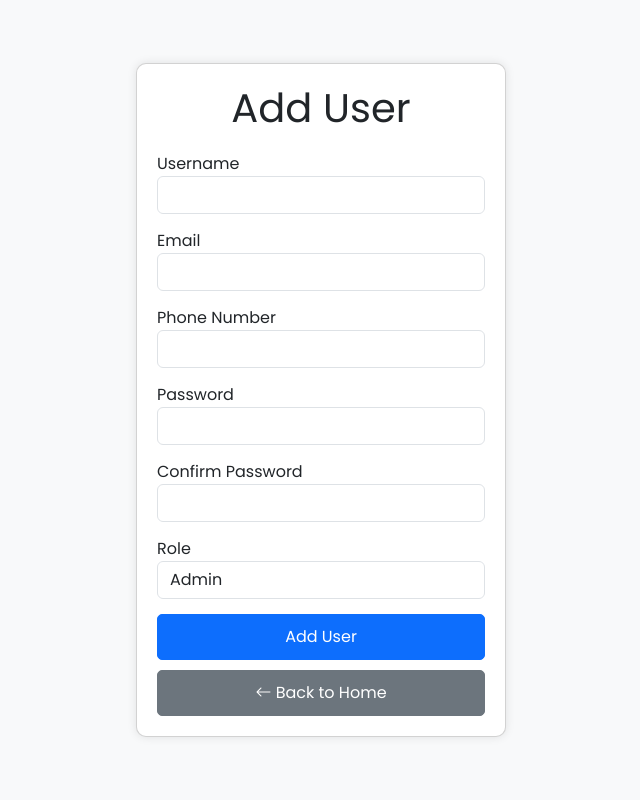
After one commit to MatheeshaDanindu/petshop_management, a PHP site: page /Petshop/public/add_user.php in a window 1280 px wide. The commit adds this page. Shown: the whole page, without its empty margins (319-959 px from the left). Run offline with PHP 8.4, Linux system fonts and the light colour scheme.

```diff
--- a/config.php
+++ b/config.php
@@ -3,7 +3,7 @@
 $host = getenv('DB_HOST') ?: '127.0.0.1';
 $db   = getenv('DB_NAME') ?: 'petshop_db';  // Database name
 $user = getenv('DB_USER') ?: 'root';        // XAMPP default username
-$pass = getenv('DB_PASS') ?: '';            // XAMPP default password is empty
+$pass = getenv('DB_PASS') ?: 'Sac@17085';            // XAMPP default password is empty
 
 // Set DSN (Data Source Name)
 $dsn = "mysql:host=$host;dbname=$db;charset=utf8mb4";
--- /dev/null
+++ b/public/add_user.php
@@ -0,0 +1,150 @@
+<!DOCTYPE html>
+<html lang="en">
+<head>
+    <meta charset="UTF-8">
+    <meta name="viewport" content="width=device-width, initial-scale=1.0">
+    <title>Add User - Pet Shop Management</title>
+
+    <!-- Include Google Fonts -->
+    <link rel="stylesheet" href="https://fonts.googleapis.com/css2?family=Poppins:wght@400;600;700&display=swap">
+
+    <!-- Bootstrap CSS -->
+    <link href="https://cdn.jsdelivr.net/npm/bootstrap@5.3.0/dist/css/bootstrap.min.css" rel="stylesheet">
+
+    <!-- Bootstrap Icons -->
+    <link rel="stylesheet" href="https://cdn.jsdelivr.net/npm/bootstrap-icons/font/bootstrap-icons.css">
+
+    <style>
+        body {
+            font-family: 'Poppins', sans-serif;
+            background-color: #f8f9fa;
+            display: flex;
+            align-items: center;
+            justify-content: center;
+            height: 100vh;
+            margin: 0;
+            position: relative;
+        }
+        .container {
+            max-width: 400px;
+            padding: 15px;
+        }
+        h1 {
+            text-align: center;
+            margin-bottom: 20px;
+        }
+        .card {
+            border-radius: 10px;
+            box-shadow: 0 0 10px rgba(0, 0, 0, 0.1);
+            overflow: hidden;
+        }
+        .card-body {
+            padding: 20px;
+        }
+        .form-group {
+            margin-bottom: 15px;
+        }
+        .btn-primary {
+            width: 100%;
+            padding: 10px;
+            font-size: 16px;
+            border-radius: 5px;
+        }
+        .btn-secondary {
+            width: 100%;
+            padding: 10px;
+            font-size: 16px;
+            border-radius: 5px;
+            margin-top: 10px;
+        }
+        .alert {
+            position: fixed;
+            top: 20px;
+            right: 20px;
+            width: 300px;
+            display: none;
+            z-index: 9999;
+        }
+    </style>
+</head>
+<body>
+    <!-- Success or Error Messages -->
+    <?php if (isset($_GET['success'])): ?>
+        <div class="alert alert-success mt-3" role="alert">
+            <?php echo htmlspecialchars($_GET['success']); ?>
+        </div>
+    <?php elseif (isset($_GET['error'])): ?>
+        <div class="alert alert-danger mt-3" role="alert">
+            <?php echo htmlspecialchars($_GET['error']); ?>
+        </div>
+    <?php endif; ?>
+
+    <div class="container">
+        <div class="card">
+            <div class="card-body">
+                <h1>Add User</h1>
+                <form action="../backend/add_user.php" method="POST" id="addUserForm">
+                    <div class="form-group">
+                        <label for="username">Username</label>
+                        <input type="text" name="username" id="username" class="form-control" required>
+                    </div>
+                    <div class="form-group">
+                        <label for="email">Email</label>
+                        <input type="email" name="email" id="email" class="form-control" required>
+                    </div>
+                    <div class="form-group">
+                        <label for="phone">Phone Number</label>
+                        <input type="text" name="phone" id="phone" class="form-control" required pattern="\d{10}" title="Phone number must be exactly 10 digits">
+                    </div>
+                    <div class="form-group">
+                        <label for="password">Password</label>
+                        <input type="password" name="password" id="password" class="form-control" required>
+                    </div>
+                    <div class="form-group">
+                        <label for="confirm_password">Confirm Password</label>
+                        <input type="password" name="confirm_password" id="confirm_password" class="form-control" required>
+                    </div>
+                    <div class="form-group">
+                        <label for="role">Role</label>
+                        <select name="role" id="role" class="form-control">
+                            <option value="admin">Admin</option>
+                            <option value="staff">Staff</option>
+                        </select>
+                    </div>
+                    <button type="submit" class="btn btn-primary">Add User</button>
+                    <!-- Back Button -->
+                    <a href="../index.php" class="btn btn-secondary btn-back">
+                        <i class="bi bi-arrow-left"></i> Back to Home
+                    </a>
+                </form>
+            </div>
+        </div>
+    </div>
+
+    <!-- Bootstrap Bundle with Popper -->
+    <script src="https://cdn.jsdelivr.net/npm/bootstrap@5.3.0/dist/js/bootstrap.bundle.min.js"></script>
+
+    <script>
+        document.addEventListener('DOMContentLoaded', function () {
+            const alert = document.querySelector('.alert');
+            if (alert) {
+                alert.style.display = 'block';
+                setTimeout(() => {
+                    alert.style.display = 'none';
+                }, 5000); // Hide after 5 seconds
+            }
+        });
+
+        // JavaScript validation for phone number
+        document.getElementById('addUserForm').addEventListener('submit', function(event) {
+            const phoneInput = document.getElementById('phone');
+            const phoneValue = phoneInput.value;
+
+            if (phoneValue.length !== 10 || !/^\d+$/.test(phoneValue)) {
+                alert('Phone number must be exactly 10 digits.');
+                event.preventDefault(); // Prevent form submission
+            }
+        });
+    </script>
+</body>
+</html>
```
Also changed, not shown: backend/add_user.php (added, +56 -0 lines), backend/forgot_password.php (added, +70 -0 lines), backend/login.php (+14 -6 lines), backend/remove_user.php (added, +31 -0 lines), public/forgot_password.php (added, +64 -0 lines), public/login.php (+49 -12 lines), public/remove_user.php (added, +84 -0 lines), public/images/9007406.png (added).
